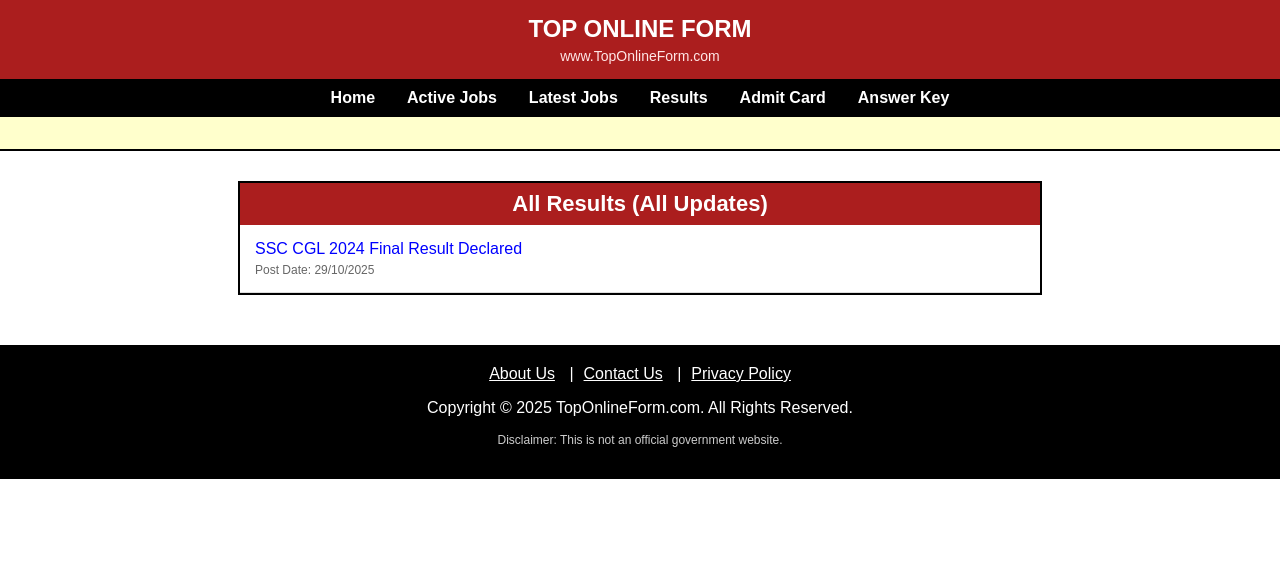
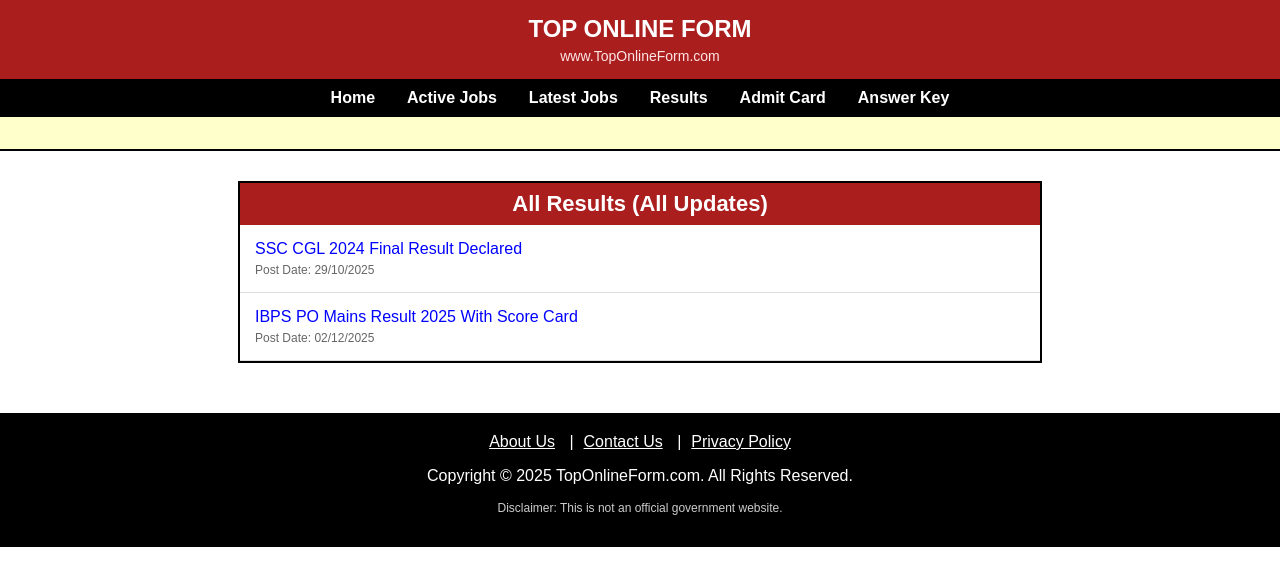
Before and after one commit to dr90929/govt-jobs-portal, a React (Vite) app: page /results in a window 1280 px wide. Shown: the top 586 px of the page. Built offline with nearby package versions, Linux system fonts and the light colour scheme.

Commit message:
Update jobsData.js

```diff
--- a/src/jobsData.js
+++ b/src/jobsData.js
@@ -1,87 +1,116 @@
 export const jobsData = [
+  // --- LATEST JOBS ---
   {
-    id: 1,
-    title: "Bombay High Court Stenographer (Lower Grade) Recruitment 2025",
-    shortInfo: "High Court of Judicature At Bombay has issued an official advertisement...",
+    id: 1, // Sequence: 1
+    slug: "bombay-high-court-stenographer-recruitment-2025",
+    title: "Bombay High Court Stenographer Recruitment 2025",
+    shortInfo: "High Court of Judicature At Bombay has issued an official advertisement for the post of Stenographer (Lower Grade). Candidates can apply online.",
     postDate: "27/10/2025",
     category: "Latest Jobs",
     importantDates: [
       { label: "Application Begin", value: "27/10/2025" },
-      { label: "Last Date for Apply", value: "10/11/2025" },
-      { label: "Exam Date", value: "As per Schedule" }
+      { label: "Last Date for Apply", value: "10/11/2025" }
     ],
-    applicationFee: [
-      { category: "General / OBC", amount: "₹500" },
-      { category: "SC / ST", amount: "₹500" }
-    ],
-    ageLimit: "Min: 21 Years | Max: 38 Years",
-    vacancyDetails: [
-      { postName: "Stenographer", totalPost: 13, eligibility: "Degree + Shorthand" }
-    ],
-    links: {
-      applyOnline: "https://bombayhighcourt.nic.in/",
-      notification: "https://bombayhighcourt.nic.in/",
-      officialWebsite: "https://bombayhighcourt.nic.in/"
-    }
-  },
-  {
-    id: 2,
-    title: "UP Police Constable Admit Card 2025",
-    category: "Admit Card",
-    postDate: "28/10/2025",
-    shortInfo: "Download UP Police Constable Admit Card now.",
-    importantDates: [],
-    applicationFee: [],
-    vacancyDetails: [],
+    applicationFee: [{ category: "All Candidates", amount: "₹500" }],
+    ageLimit: "Min: 21 | Max: 38 Years",
+    vacancyDetails: [{ postName: "Stenographer", totalPost: 13, eligibility: "Degree" }],
     links: { applyOnline: "#", notification: "#", officialWebsite: "#" }
   },
   {
-    id: 3,
-    title: "SSC CGL 2024 Final Result Declared",
-    category: "Result",
-    postDate: "29/10/2025",
-    shortInfo: "SSC has declared the CGL 2024 final result.",
-    importantDates: [],
-    applicationFee: [],
-    vacancyDetails: [],
-    links: { applyOnline: "#", notification: "#", officialWebsite: "#" }
-  },
-  {
-    id: 5,
+    id: 2, // Sequence: 2
+    slug: "oicl-administrative-officer-ao-online-form-2025",
     title: "OICL AO Recruitment 2025 Online Form",
-    shortInfo: "Oriental Insurance Company Limited (OICL) has released the recruitment notification...",
+    shortInfo: "Oriental Insurance Company Limited (OICL) has released the recruitment notification for 300 Administrative Officer posts.",
     postDate: "29/11/2025",
     category: "Latest Jobs",
     importantDates: [
       { label: "Application Begin", value: "01/12/2025" },
       { label: "Last Date for Apply", value: "15/12/2025" }
     ],
-    applicationFee: [
-      { category: "General / OBC", amount: "₹1000" },
-      { category: "SC / ST", amount: "₹250" }
-    ],
-    ageLimit: "Min: 21 Years | Max: 30 Years",
-    vacancyDetails: [
-      { postName: "Administrative Officer", totalPost: 300, eligibility: "Degree" }
-    ],
-    links: {
-      applyOnline: "https://orientalinsurance.org.in/",
-      notification: "https://orientalinsurance.org.in/",
-      officialWebsite: "https://orientalinsurance.org.in/"
-    }
+    applicationFee: [{ category: "General/OBC", amount: "₹1000" }, { category: "SC/ST", amount: "₹250" }],
+    ageLimit: "Min: 21 | Max: 30 Years",
+    vacancyDetails: [{ postName: "AO Scale-I", totalPost: 300, eligibility: "Degree" }],
+    links: { applyOnline: "#", notification: "#", officialWebsite: "#" }
+  },
+
+  // --- ADMIT CARD ---
+  {
+    id: 3, // Sequence: 3
+    slug: "up-police-constable-admit-card-2025",
+    title: "UP Police Constable Admit Card 2025",
+    shortInfo: "Download UP Police Constable Admit Card. Exam starts next week.",
+    postDate: "28/10/2025",
+    category: "Admit Card",
+    importantDates: [{ label: "Exam Date", value: "15/11/2025" }],
+    applicationFee: [], ageLimit: "", vacancyDetails: [],
+    links: { applyOnline: "#", notification: "#", officialWebsite: "#" }
   },
   {
-    id: 6,
+    id: 4, // Sequence: 4
+    slug: "ssc-gd-constable-admit-card-2025",
+    title: "SSC GD Constable Admit Card / Status 2025",
+    shortInfo: "Staff Selection Commission has released the application status and admit card for GD Constable.",
+    postDate: "01/12/2025",
+    category: "Admit Card",
+    importantDates: [], applicationFee: [], ageLimit: "", vacancyDetails: [],
+    links: { applyOnline: "#", notification: "#", officialWebsite: "#" }
+  },
+
+  // --- RESULT ---
+  {
+    id: 5, // Sequence: 5
+    slug: "ssc-cgl-2024-final-result",
+    title: "SSC CGL 2024 Final Result Declared",
+    shortInfo: "SSC has declared the CGL 2024 final result. Check your name in the list.",
+    postDate: "29/10/2025",
+    category: "Result",
+    importantDates: [], applicationFee: [], ageLimit: "", vacancyDetails: [],
+    links: { applyOnline: "#", notification: "#", officialWebsite: "#" }
+  },
+  {
+    id: 6, // Sequence: 6
+    slug: "ibps-po-mains-result-2025",
+    title: "IBPS PO Mains Result 2025 With Score Card",
+    shortInfo: "Institute of Banking Personnel Selection (IBPS) has declared the PO Mains Result.",
+    postDate: "02/12/2025",
+    category: "Result",
+    importantDates: [], applicationFee: [], ageLimit: "", vacancyDetails: [],
+    links: { applyOnline: "#", notification: "#", officialWebsite: "#" }
+  },
+
+  // --- ANSWER KEY ---
+  {
+    id: 7, // Sequence: 7
+    slug: "ssc-cgl-2024-answer-key",
     title: "SSC CGL 2024 Tier-I Answer Key Released",
-    shortInfo: "Staff Selection Commission (SSC) has uploaded the tentative answer keys...",
+    shortInfo: "Check SSC CGL Tier-1 tentative answer key.",
     postDate: "30/11/2025",
     category: "Answer Key",
-    importantDates: [{ label: "Answer Key Released", value: "30/11/2025" }],
-    applicationFee: [],
-    ageLimit: "",
-    vacancyDetails: [],
-    links: {
-      applyOnline: "#", notification: "#", officialWebsite: "#"
-    }
+    importantDates: [], applicationFee: [], ageLimit: "", vacancyDetails: [],
+    links: { applyOnline: "#", notification: "#", officialWebsite: "#" }
+  },
+
+  // --- SYLLABUS ---
+  {
+    id: 8, // Sequence: 8
+    slug: "rrb-ntpc-2025-syllabus-exam-pattern",
+    title: "RRB NTPC 2025 Syllabus & Exam Pattern",
+    shortInfo: "Download detailed syllabus for Railway NTPC Graduate & Undergraduate posts.",
+    postDate: "25/11/2025",
+    category: "Syllabus",
+    importantDates: [], applicationFee: [], ageLimit: "", vacancyDetails: [],
+    links: { applyOnline: "#", notification: "#", officialWebsite: "#" }
+  },
+
+  // --- PREVIOUS PAPER ---
+  {
+    id: 9, // Sequence: 9
+    slug: "uppcs-pre-2024-question-paper",
+    title: "UPPCS Pre 2024 Question Paper PDF",
+    shortInfo: "Download UPPCS Pre Exam 2024 Question Paper Set A, B, C, D.",
+    postDate: "20/11/2025",
+    category: "Previous Paper",
+    importantDates: [], applicationFee: [], ageLimit: "", vacancyDetails: [],
+    links: { applyOnline: "#", notification: "#", officialWebsite: "#" }
   }
 ];
```
